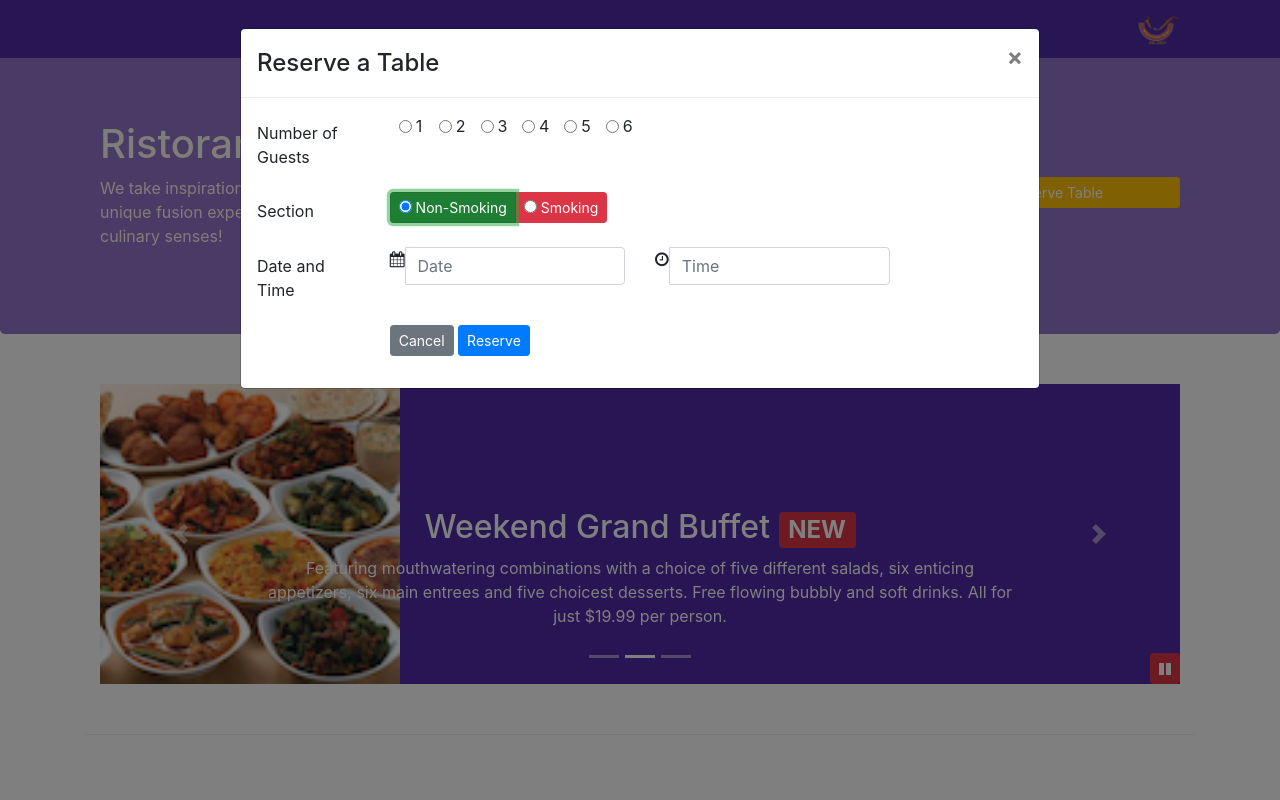
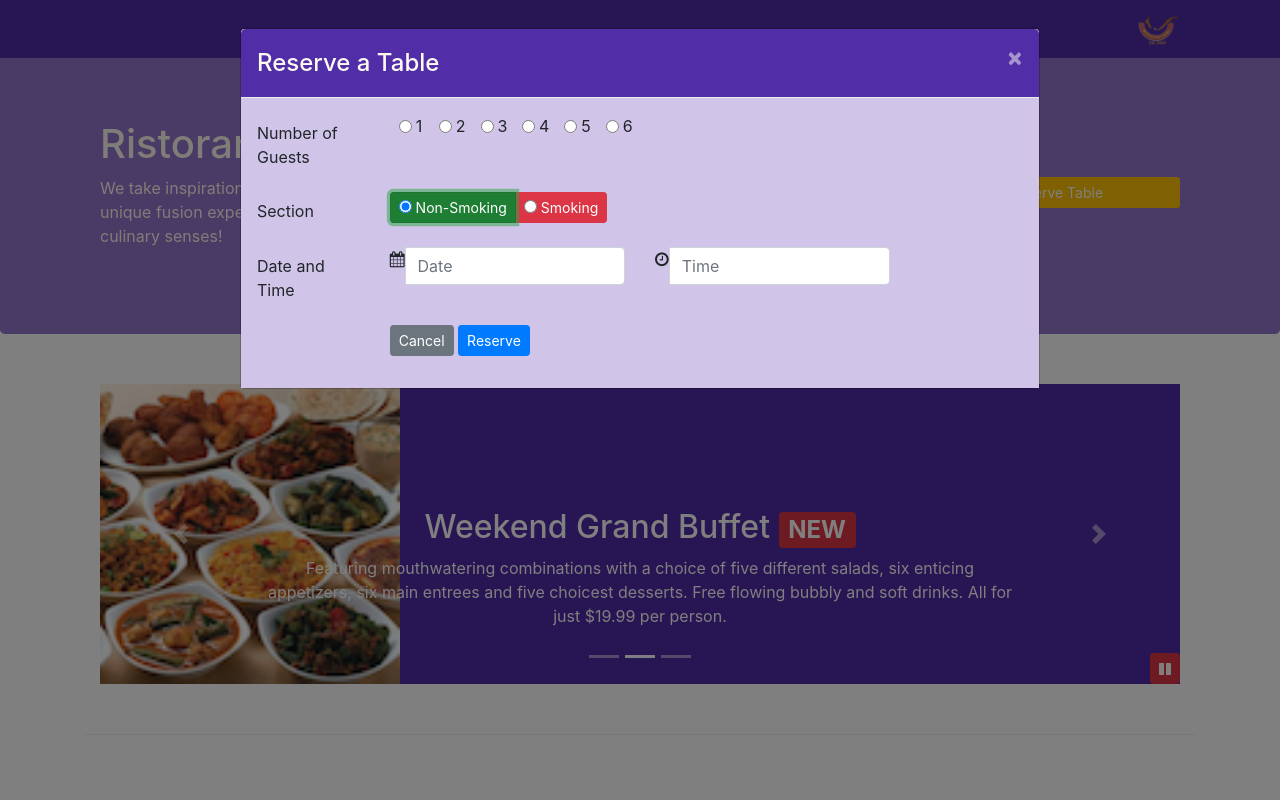
Before and after one commit to so5tmaker/BusinessCardSite-, a website: page index.html in a window 1280 px wide. Both pictures are taken after a click on the button "Reserve Table". Shown: the top 800 px of the page. Drawn offline with nearby package versions, Linux system fonts and the light colour scheme.

Commit message:
Assignment 4

```diff
--- a/css/styles.less
+++ b/css/styles.less
@@ -71,3 +71,20 @@ body{
     position: absolute;
     bottom: 0px;
 }
+
+.modal-header{
+    background-color: @background-dark;
+    color:floralwhite;
+}
+
+.close{
+    color:floralwhite;
+}
+
+.modal-body{
+    background-color: @background-pale;
+}
+
+.modal-footer{
+    background-color: @background-light;
+}
--- a/css/styles.scss
+++ b/css/styles.scss
@@ -65,8 +65,26 @@ body{
         }
     }
 }
+
 #carousel-button {
     right:0px;
     position: absolute;
     bottom: 0px;
 }
+
+.modal-header{
+    background-color: $background-dark;
+    color:floralwhite;
+}
+
+.close{
+    color:floralwhite;
+}
+
+.modal-body{
+    background-color: $background-pale;
+}
+
+.modal-footer{
+    background-color: $background-light;
+}
--- a/index.html
+++ b/index.html
@@ -46,8 +46,9 @@
                     </li>
                 </ul>
                 <span class="navbar-text">
-                    <a data-toggle="modal" data-target="#loginModal">
-                        <span class="fa fa-sign-in"></span> Login</a>
+                    <a id="login-link">
+                        <span class="fa fa-sign-in"></span> Login
+                    </a>
                 </span>
             </div>
         </div>
@@ -170,7 +171,7 @@
                     <img src="img/logo.png" class="img-fluid">
                 </div>
                 <div class="col col-sm align-self-center">
-                    <a data-toggle="modal" data-target="#reservationModal" role="button" class="btn bg-warning text-white btn-sm btn-block">Reserve Table</a>
+                    <a id="reserve-link" role="button" class="btn bg-warning text-white btn-sm btn-block">Reserve Table</a>
                 </div>
             </div>
         </div>
--- a/js/scripts.js
+++ b/js/scripts.js
@@ -13,4 +13,10 @@ $(document).ready(function () {
             $("#carousel-button").children("span").addClass('fa-pause');
         }
     });
+    $("#login-link").click(function () {
+        $('#loginModal').modal('show');
+    });
+    $("#reserve-link").click(function () {
+        $('#reservationModal').modal('show');
+    });
 });
```
Also changed, not shown: css/styles.css.
